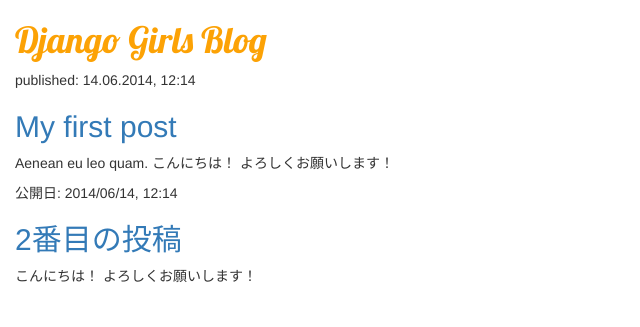
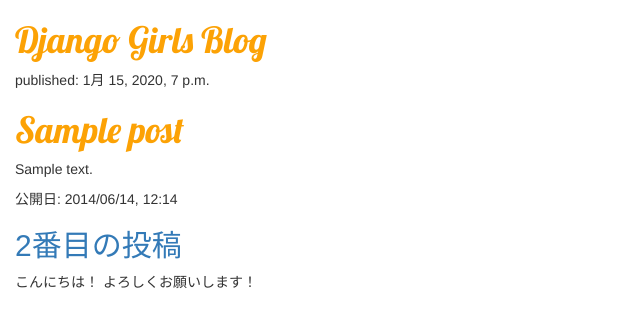
Before and after one commit to dodokk/my-first-blog, a Django app: template blog/templates/blog/post_list.html in a window 1280 px wide. Shown: the top 327 px of the page, without its empty margins (0-640 px from the left). Run offline with Django 3.2, Linux system fonts and the light colour scheme; the template is opened without the code that fills it: values that come from a table or form of the project are taken from there, others are empty; tables that the repository leaves empty hold one stand-in row (values such as "Sample post"); some libraries are stand-ins or nearby versions.

Commit message:
Changed the HTML for the site.

```diff
--- a/blog/templates/blog/post_list.html
+++ b/blog/templates/blog/post_list.html
@@ -12,11 +12,13 @@
         <h1><a href="/">Django Girls Blog</a></h1>
       </div>
 
+      {% for post in posts %}
       <div>
-        <p>published: 14.06.2014, 12:14</p>
-        <h2><a href="">My first post</a></h2>
-        <p>Aenean eu leo quam. こんにちは！ よろしくお願いします！ </p>
+        <p>published: {{ post.published_date }}</p>
+        <h1><a href="">{{ post.title }}</a></h1>
+        <p>{{ post.text|linebreaksbr }}</p>
       </div>
+      {% endfor %}
 
       <div>
         <p>公開日: 2014/06/14, 12:14</p>
```
